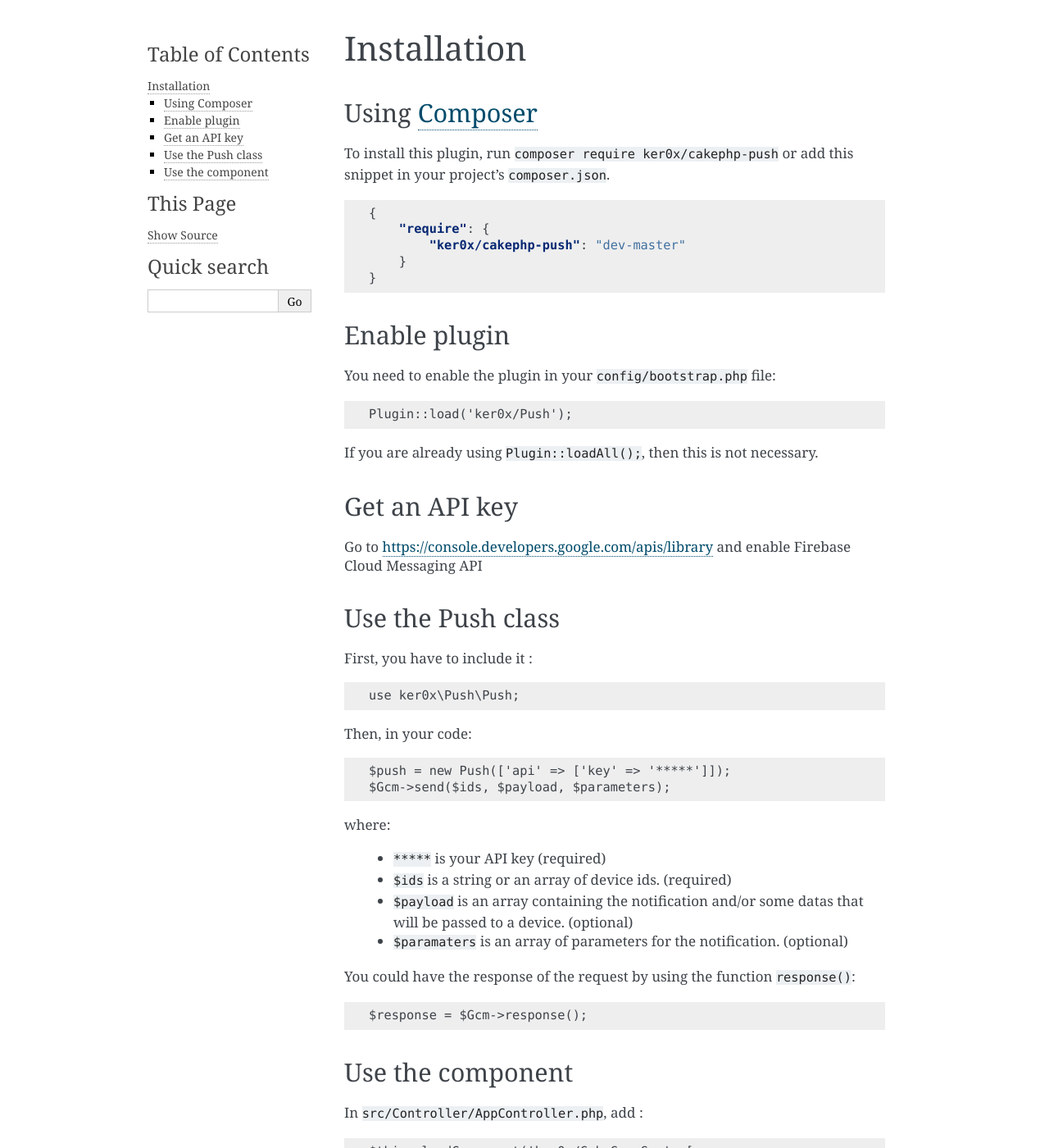
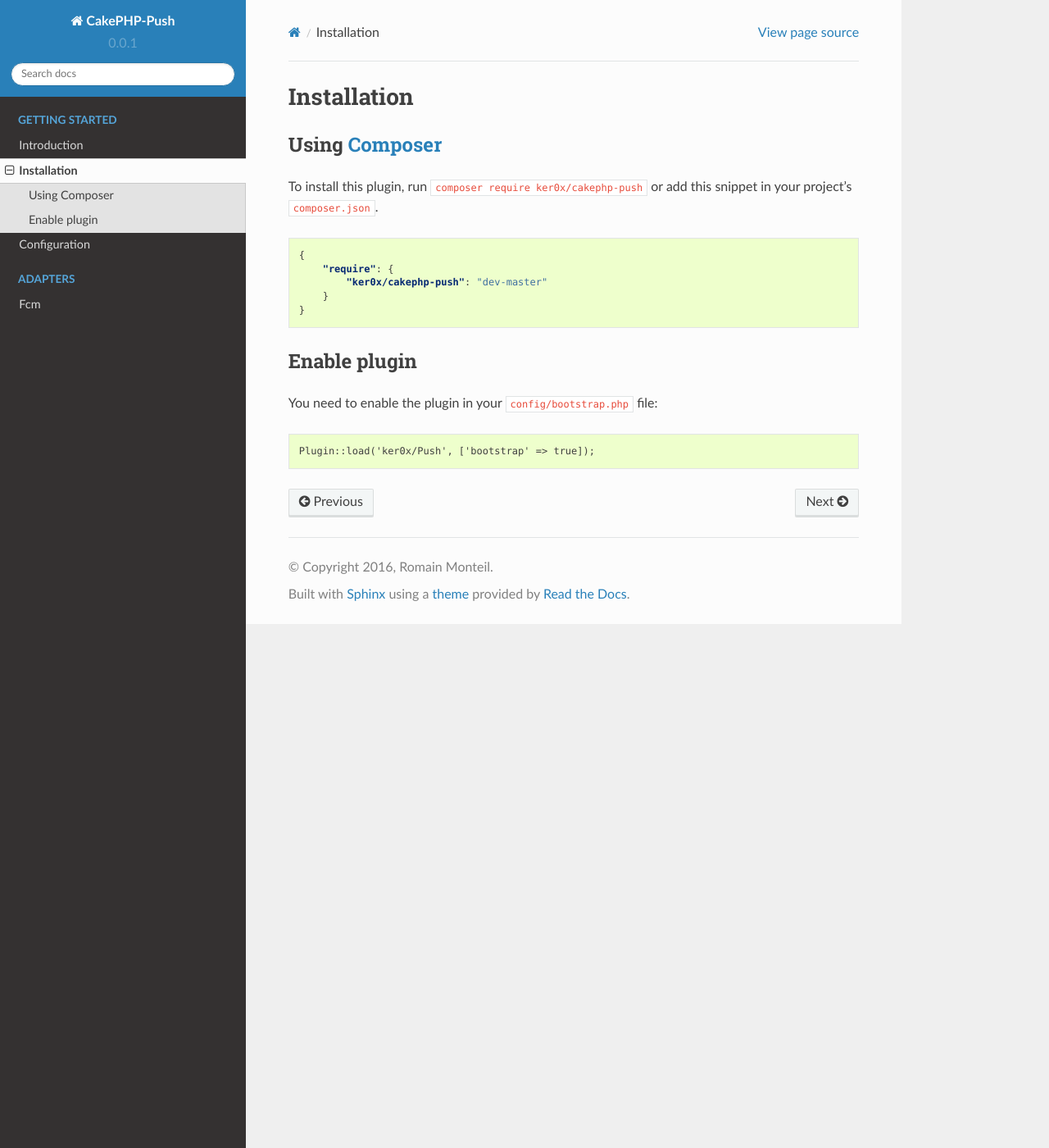
Before and after one commit to ker0x/cakephp-push, a Sphinx documentation site: the page built from docs/installation.rst, in a window 1280 px wide and 1400 px high. Shown: the whole window at 82% size. Built offline with Sphinx 7.4.7 and the Read the Docs theme 2.0.0, drawn with Linux system fonts in a browser that asks for light colours; some of the changed text lies outside the part shown.

Commit message:
update documentation

```diff
--- a/docs/conf.py
+++ b/docs/conf.py
@@ -14,6 +14,7 @@
 
 import sys
 import os
+import sphinx_rtd_theme
 
 # If extensions (or modules to document with autodoc) are in another directory,
 # add these directories to sys.path here. If the directory is relative to the
@@ -108,7 +109,7 @@ todo_include_todos = False
 
 # The theme to use for HTML and HTML Help pages.  See the documentation for
 # a list of builtin themes.
-html_theme = 'alabaster'
+html_theme = 'sphinx_rtd_theme'
 
 # Theme options are theme-specific and customize the look and feel of a theme
 # further.  For a list of options available for each theme, see the
@@ -116,7 +117,7 @@ html_theme = 'alabaster'
 #html_theme_options = {}
 
 # Add any paths that contain custom themes here, relative to this directory.
-#html_theme_path = []
+#html_theme_path = [sphinx_rtd_theme.get_html_theme_path()]
 
 # The name for this set of Sphinx documents.
 # "<project> v<release> documentation" by default.
--- a/docs/installation.rst
+++ b/docs/installation.rst
@@ -2,7 +2,7 @@ Installation
 ============
 
 Using `Composer <http://getcomposer.org/>`__
-----
+--------------------------------------------
 
 To install this plugin, run ``composer require ker0x/cakephp-push`` or add this snippet in your project's ``composer.json``.
 
@@ -15,73 +15,10 @@ To install this plugin, run ``composer require ker0x/cakephp-push`` or add this
     }
 
 Enable plugin
-----
+-------------
 
 You need to enable the plugin in your ``config/bootstrap.php`` file:
 
 .. code:: php
 
-    Plugin::load('ker0x/Push');
-
-If you are already using ``Plugin::loadAll();``, then this is not necessary.
-
-Get an API key
-----
-
-Go to https://console.developers.google.com/apis/library and enable Firebase Cloud Messaging API
-
-Use the Push class
-----
-
-First, you have to include it :
-
-.. code:: php
-
-    use ker0x\Push\Push;
-
-Then, in your code:
-
-.. code:: php
-
-    $push = new Push(['api' => ['key' => '*****']]);
-    $Gcm->send($ids, $payload, $parameters);
-
-where:
-
-    - ``*****`` is your API key (required)
-    - ``$ids`` is a string or an array of device ids. (required)
-    - ``$payload`` is an array containing the notification and/or some datas that will be passed to a device. (optional)
-    - ``$paramaters`` is an array of parameters for the notification. (optional)
-
-You could have the response of the request by using the function ``response()``:
-
-.. code:: php
-
-    $response = $Gcm->response();
-
-Use the component
-----
-
-In ``src/Controller/AppController.php``, add :
-
-.. code:: php
-
-    $this->loadComponent('ker0x/CakeGcm.Gcm', [
-        'api' => [
-            'key' => '*****'
-        ]
-    ]);
-
-in your Controller's initialize() method.
-
-Then, in an action of one of your Controller, add the following code:
-
-.. code:: php
-
-    if ($this->Gcm->send($ids, $payload, $parameters)) {
-        // do some stuff
-    } else {
-        // do other stuff
-    }
-
-    $response = $this->Gcm->response();
+    Plugin::load('ker0x/Push', ['bootstrap' => true]);
--- a/docs/introduction.rst
+++ b/docs/introduction.rst
@@ -2,7 +2,7 @@ Introduction
 ============
 
 CakePHP Push
--------
+------------
 
 Push is a plugin for CakePHP to send downstream message through services like Firebase Cloud Messaging.
 
```
Also changed, not shown: docs/adapters/fcm.rst (added, +85 -0 lines), docs/configuration.rst (added, +19 -0 lines), docs/index.rst (+9 -2 lines).
